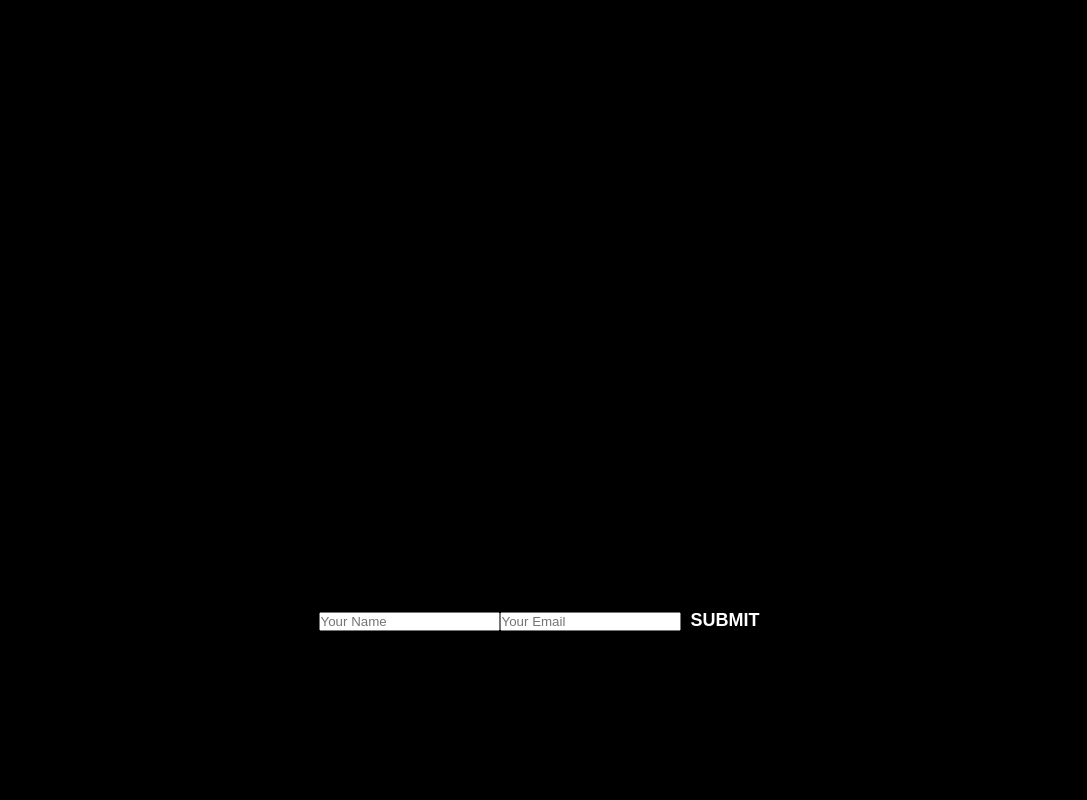
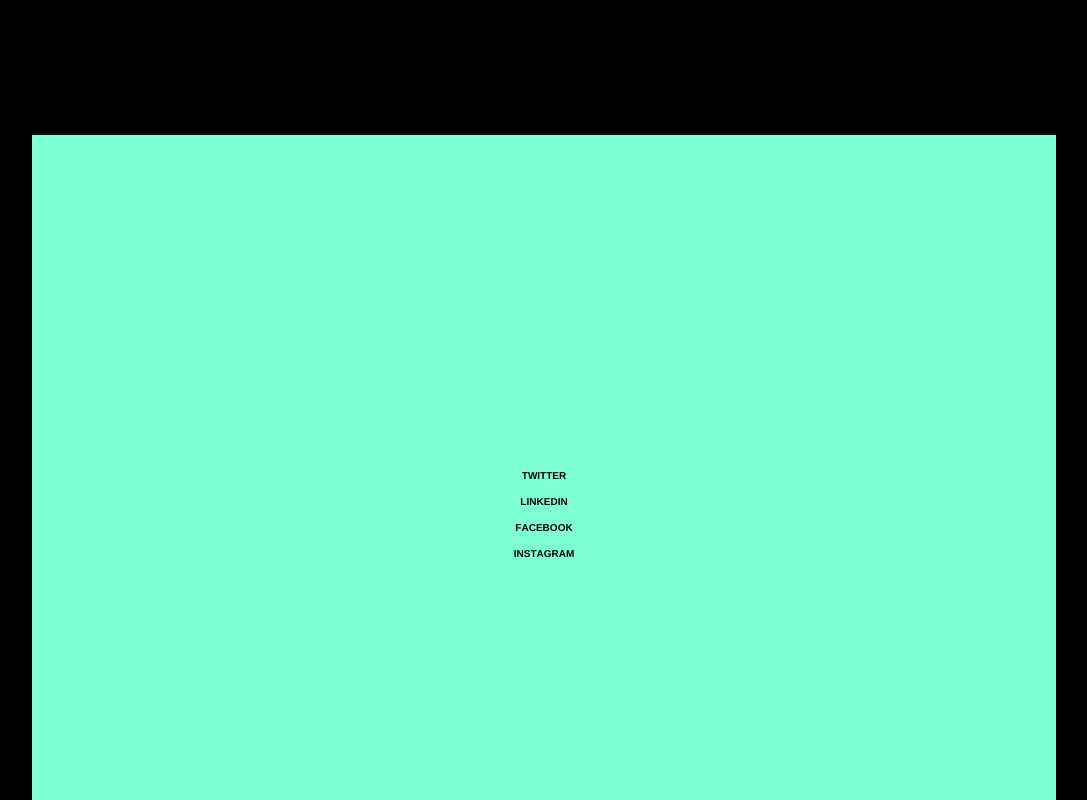
Before and after one commit to bea19962/neptun, a React (Vite) app in the folder neptun-page/: page / in a window 1280 px wide. Shown: the part 2080-2880 px from the top of the page, without its empty margins (96-1183 px from the left). Built offline with nearby package versions, Linux system fonts and the light colour scheme.

Commit message:
fliplink

```diff
--- a/neptun-page/src/components/FlipElement.jsx
+++ b/neptun-page/src/components/FlipLink.jsx
@@ -1,4 +1,16 @@
+import "../styles/_fliplink.scss";
 import { motion } from "framer-motion";
+
+export const RevealLinks = () => {
+  return (
+    <section className="silly-links">
+      <FlipLink href="#">Twitter</FlipLink>
+      <FlipLink href="#">Linkedin</FlipLink>
+      <FlipLink href="#">Facebook</FlipLink>
+      <FlipLink href="#">Instagram</FlipLink>
+    </section>
+  );
+};
 
 const DURATION = 0.25;
 const STAGGER = 0.025;
@@ -9,13 +21,10 @@ const FlipLink = ({ children, href }) => {
       initial="initial"
       whileHover="hovered"
       href={href}
-      className=""
-      style={{
-        lineHeight: 0.75,
-      }}
+      className="motion-a"
     >
       <div>
-        {children.split("").map((l, i) => (
+        {children.split("").map((letter, index) => (
           <motion.span
             variants={{
               initial: {
@@ -28,40 +37,36 @@ const FlipLink = ({ children, href }) => {
             transition={{
               duration: DURATION,
               ease: "easeInOut",
-              delay: STAGGER * i,
+              delay: STAGGER * index,
             }}
-            className="inline-block"
-            key={i}
+            key={index}
           >
-            {l}
+            {letter}
           </motion.span>
         ))}
       </div>
-      <div className="absolute inset-0">
-        {children.split("").map((l, i) => (
+      <div className="motion-div-second">
+        {children.split("").map((letter, index) => (
           <motion.span
             variants={{
               initial: {
                 y: "100%",
               },
               hovered: {
-                y: 0,
+                y: "0",
               },
             }}
             transition={{
               duration: DURATION,
               ease: "easeInOut",
-              delay: STAGGER * i,
+              delay: STAGGER * index,
             }}
-            className="inline-block"
-            key={i}
+            key={index}
           >
-            {l}
+            {letter}
           </motion.span>
         ))}
       </div>
     </motion.a>
   );
 };
-
-export default FlipLink;
--- a/neptun-page/src/components/TeamSection.jsx
+++ b/neptun-page/src/components/TeamSection.jsx
@@ -4,6 +4,7 @@ import ScrollTrigger from "gsap/ScrollTrigger";
 import TeamMemberCard from "./TeamMemberCard";
 import teamMembers from "../team.json";
 import "../styles/_teamsection.scss";
+import { RevealLinks } from "./FlipLink";
 
 const TeamSection = () => {
   useEffect(() => {
@@ -49,6 +50,7 @@ const TeamSection = () => {
           />
         ))}
       </div>
+      <RevealLinks/>
     </div>
   );
 };
--- /dev/null
+++ b/neptun-page/src/styles/_fliplink.scss
@@ -0,0 +1,29 @@
+.silly-links {
+  background-color: aquamarine;
+  display: flex;
+  flex-direction: column;
+  gap: 10px;
+  align-content: flex-start;
+  font-size: 10px;
+  font-weight: 900;
+}
+
+.motion-a {
+ position: relative;
+ display: block;
+ overflow: hidden;
+ white-space: nowrap;
+ text-transform: uppercase;
+
+  text-decoration: none;
+  color: black;
+}
+
+.motion-div-second{
+ position: absolute;
+ inset: 0;
+}
+
+span{
+ display: inline-block;
+}
```
